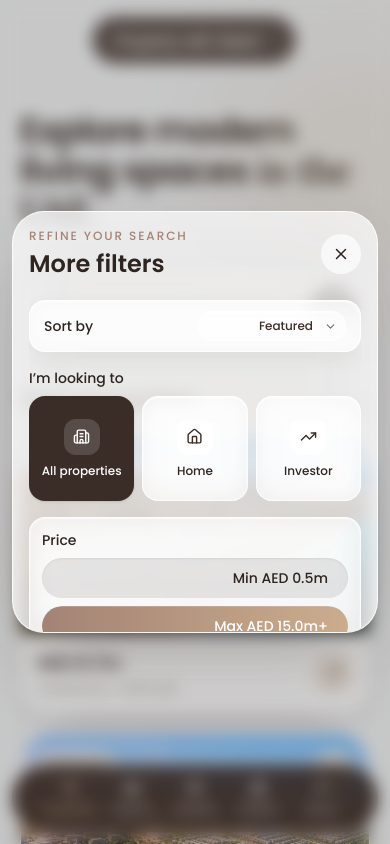
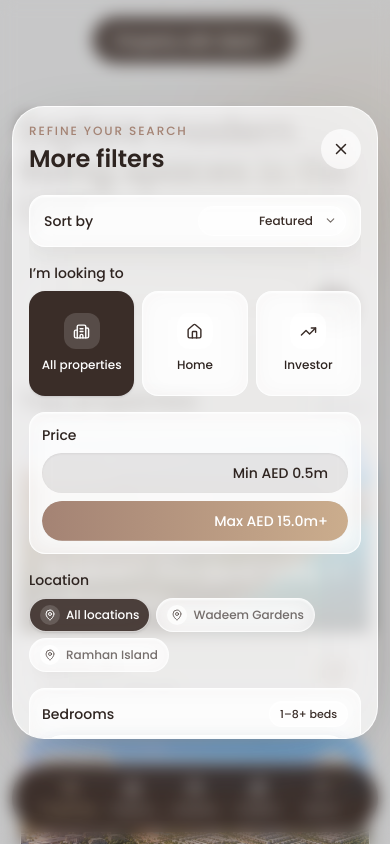
Before and after one commit to roundworkstudio/Real-estate, a Next.js app: page /properties in a window 390 px wide. Both pictures are taken after a click on the button 333 px from the left and 307 px from the top of the page. Shown: the top 844 px of the page. Built offline with nearby package versions, Linux system fonts and the light colour scheme.

Commit message:
Improve mobile filter controls

```diff
--- a/src/app/globals.css
+++ b/src/app/globals.css
@@ -112,6 +112,19 @@ body {
   border-radius: 9999px;
   background: var(--color-royal-deep);
   box-shadow: 0 3px 10px rgb(46 36 32 / 0.24), inset 0 1px 2px rgb(255 255 255 / 0.55);
+}
+
+@media (max-width: 639px) {
+  .range-slider-thumb::-webkit-slider-thumb {
+    width: 1.5rem;
+    height: 1.5rem;
+    margin-top: -0.5rem;
+  }
+
+  .range-slider-thumb::-moz-range-thumb {
+    width: 1.5rem;
+    height: 1.5rem;
+  }
 }
 
 /* Mixed-type headline accent — upright serif (Lora) for one emphasised
--- a/src/components/tools/PortfolioFilters.tsx
+++ b/src/components/tools/PortfolioFilters.tsx
@@ -145,7 +145,7 @@ export function PortfolioFilters({ properties }: { properties: Property[] }) {
           </div>
         </div>
       {isMounted && createPortal(<div className={`${showMoreFilters ? "flex" : "hidden"} fixed inset-0 z-[100] touch-none overscroll-none items-center justify-center bg-slate/20 p-3 backdrop-blur-sm sm:hidden`} role="presentation" onPointerDown={() => setShowMoreFilters(false)}>
-          <div role="dialog" aria-modal="true" aria-label="More filters" onPointerDown={(event) => event.stopPropagation()} onWheel={(event) => event.stopPropagation()} className="filter-sheet-mobile no-scrollbar h-[50dvh] max-h-[50dvh] min-h-0 w-full max-w-md touch-pan-y overscroll-contain overflow-y-auto scroll-smooth rounded-[2rem] border border-white/85 bg-white/75 p-4 shadow-[0_24px_80px_-30px_rgba(46,36,32,.45)] backdrop-blur-2xl sm:h-auto sm:max-h-none sm:max-w-none sm:rounded-none sm:border-0 sm:bg-transparent sm:p-0 sm:shadow-none sm:backdrop-blur-none">
+          <div role="dialog" aria-modal="true" aria-label="More filters" onPointerDown={(event) => event.stopPropagation()} onWheel={(event) => event.stopPropagation()} className="filter-sheet-mobile no-scrollbar h-[75dvh] max-h-[75dvh] min-h-0 w-full max-w-md touch-pan-y overscroll-contain overflow-y-auto scroll-smooth rounded-[2rem] border border-white/85 bg-white/75 p-4 shadow-[0_24px_80px_-30px_rgba(46,36,32,.45)] backdrop-blur-2xl sm:h-auto sm:max-h-none sm:max-w-none sm:rounded-none sm:border-0 sm:bg-transparent sm:p-0 sm:shadow-none sm:backdrop-blur-none">
             <div className="flex items-center justify-between"><div><p className="text-xs font-medium uppercase tracking-[0.16em] text-royal">Refine your search</p><h3 className="mt-1 text-2xl font-semibold text-slate">More filters</h3></div><button type="button" aria-label="Close filters" onClick={() => setShowMoreFilters(false)} className="flex h-10 w-10 items-center justify-center rounded-full bg-white/70 text-slate transition hover:bg-white sm:hidden"><X size={18} /></button></div>
             <div id="filter-content" className="grid grid-rows-[1fr] translate-y-0 overflow-hidden opacity-100">
               <div className="min-h-0 overflow-hidden">
--- a/src/components/ui/slider.tsx
+++ b/src/components/ui/slider.tsx
@@ -61,7 +61,7 @@ export function Slider({
           value={current}
           onChange={(event) => updateValue(index, Number(event.target.value))}
           aria-label={ariaLabel ? `${ariaLabel} ${index === 0 && isRange ? "minimum" : index === 1 ? "maximum" : "value"}` : undefined}
-          className={cn("range-slider-thumb absolute inset-x-4 h-2 w-[calc(100%-2rem)] appearance-none bg-transparent", index === 0 ? "z-20" : "z-10")}
+          className={cn("range-slider-thumb absolute inset-x-4 h-8 w-[calc(100%-2rem)] appearance-none bg-transparent sm:h-2", index === 0 ? "z-20" : "z-10")}
         />
       ))}
     </div>
```
